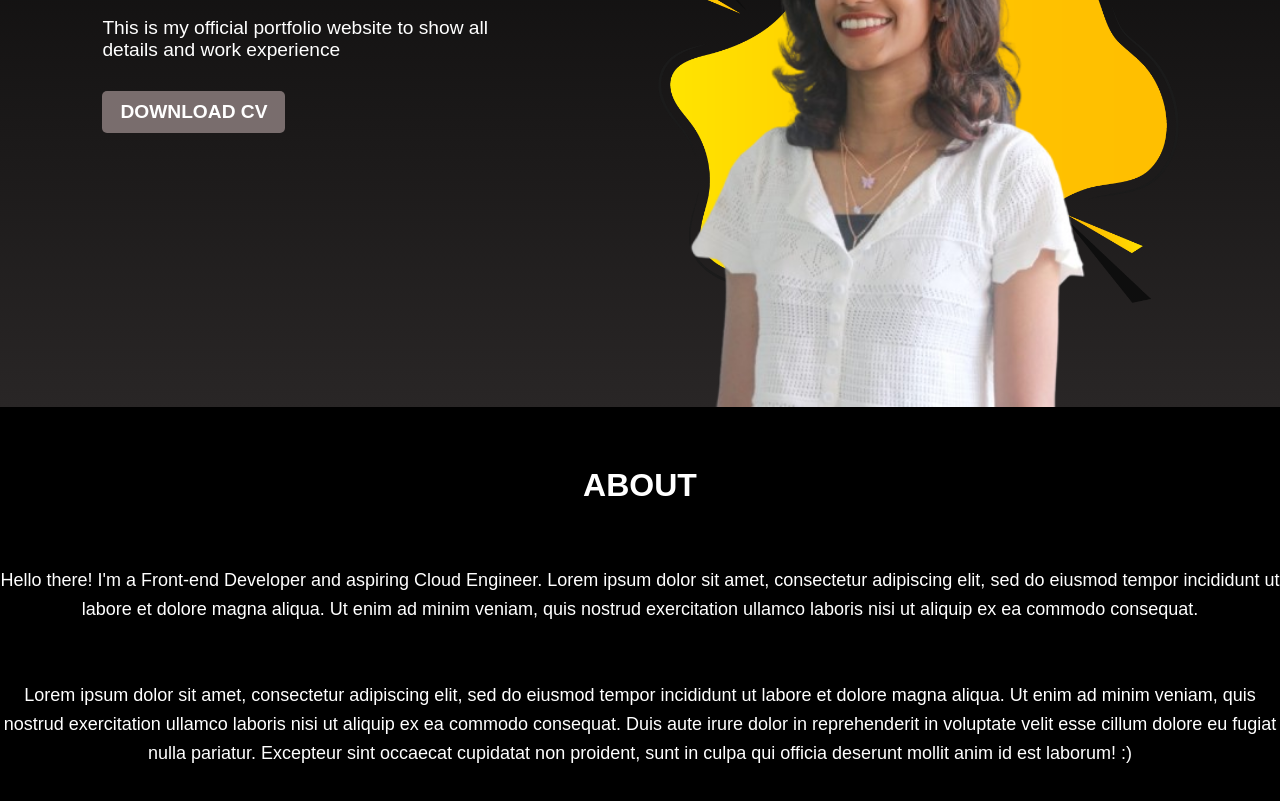
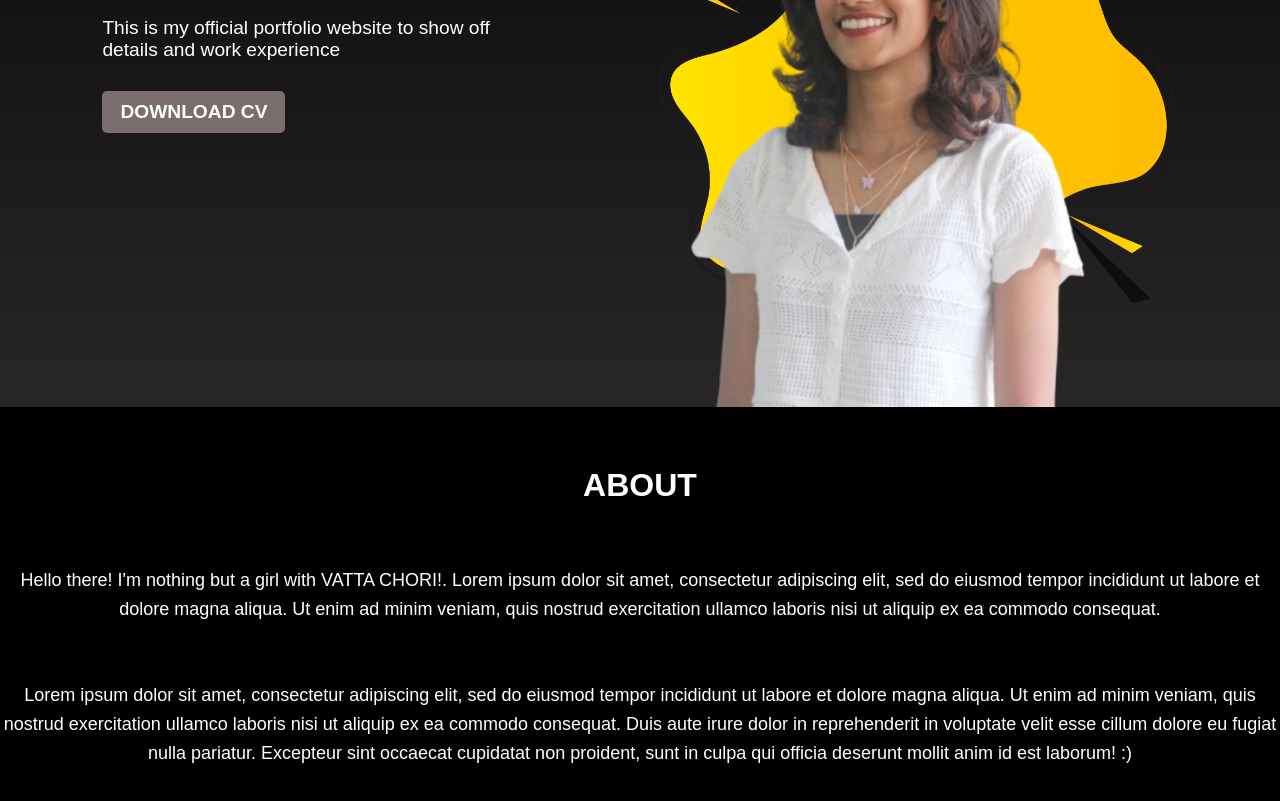
Before and after one commit to Annaliya2002/portfolio, a plain HTML site: page index.html in a window 1280 px wide. Shown: the part 393-1194 px from the top of the page. Drawn offline with Linux system fonts and the light colour scheme.

Commit message:
Update index.html

```diff
--- a/index.html
+++ b/index.html
@@ -19,7 +19,7 @@
         </nav>
         <div class="detel">
             <h1>Hi,<br>I'm <span>Annaliya V G</span></h1>
-            <p>This is my official portfolio website to show all
+            <p>This is my official portfolio website to show off
                 <br>details and work experience
             </p>
             <a href="#">DOWNLOAD CV</a>
@@ -34,7 +34,7 @@
         <section id="about">
             <h2>ABOUT</h2>
             <br>
-            <p>Hello there! I'm a Front-end Developer and aspiring Cloud Engineer. Lorem ipsum dolor sit amet, consectetur adipiscing elit, sed do eiusmod tempor incididunt ut labore et dolore magna aliqua. Ut enim ad minim veniam, quis nostrud exercitation ullamco laboris nisi ut aliquip ex ea commodo consequat.
+            <p>Hello there! I'm nothing but a girl with VATTA CHORI!. Lorem ipsum dolor sit amet, consectetur adipiscing elit, sed do eiusmod tempor incididunt ut labore et dolore magna aliqua. Ut enim ad minim veniam, quis nostrud exercitation ullamco laboris nisi ut aliquip ex ea commodo consequat.
             <br>
             <br>
             <br>
```
